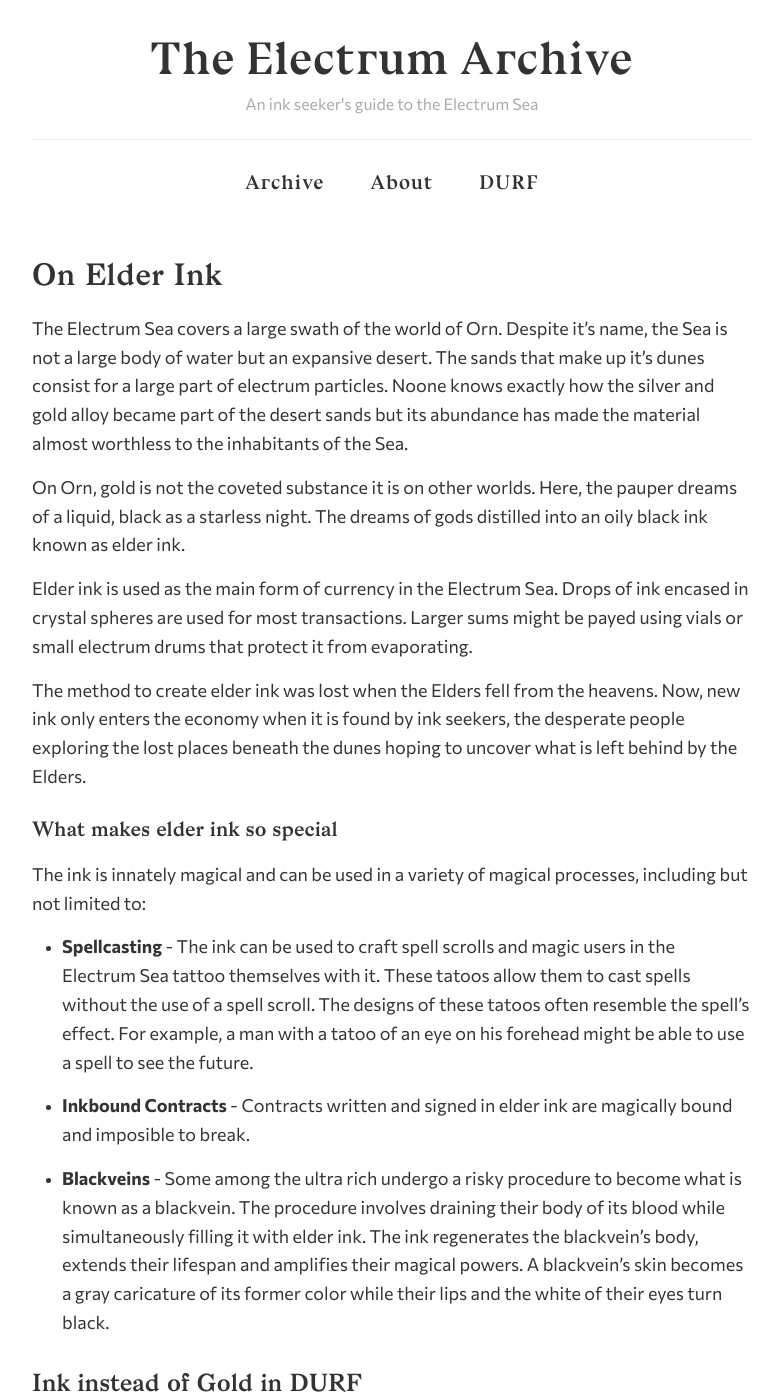
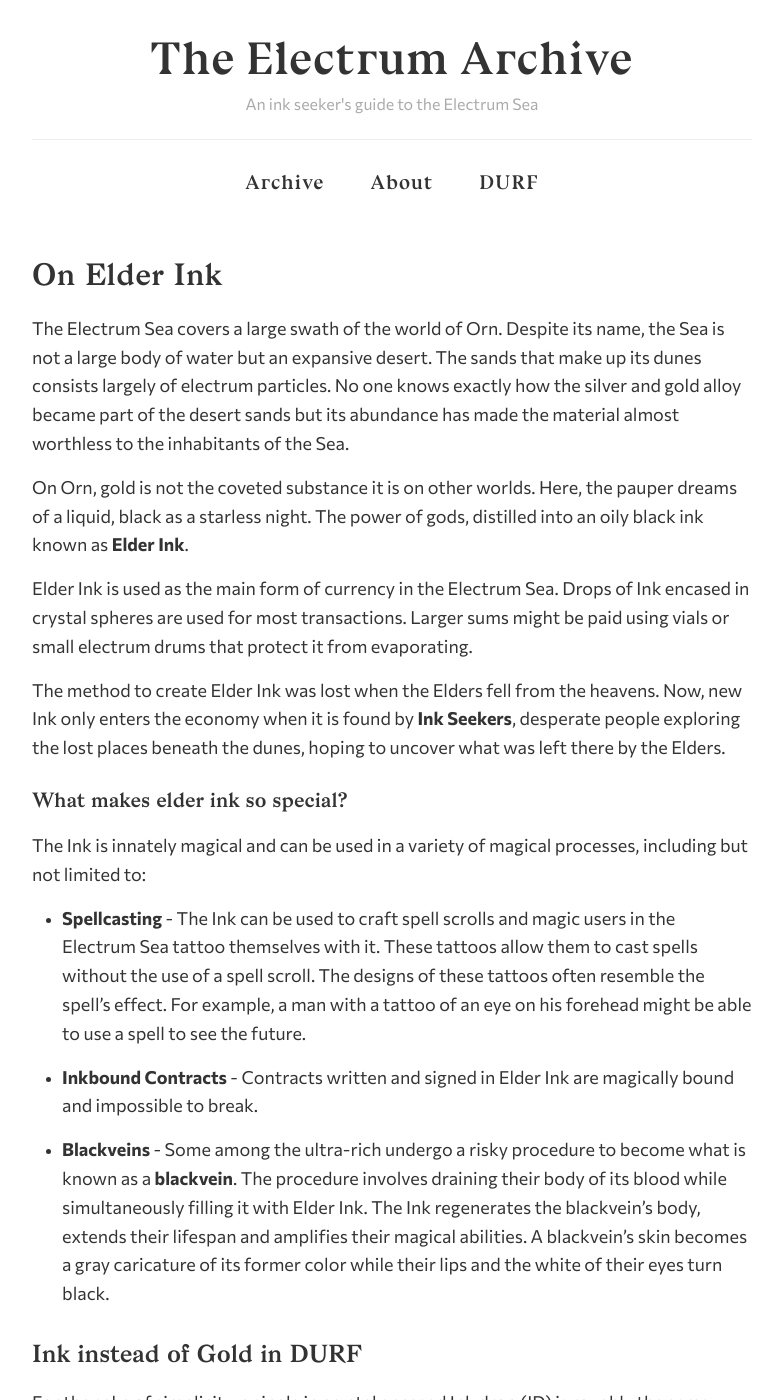
Before and after one commit to emielboven/emielboven.github.io, a Jekyll site: the page built from _posts/2021-10-04-On-Elder-Ink.md, in a window 1280 px wide and 1400 px high. Shown: the whole window, without its empty margins (248-1030 px from the left). Built offline with Jekyll 4.4.1, drawn with Linux system fonts in a browser that asks for light colours; some of the changed text lies outside the part shown.

Commit message:
Update 2021-10-04-On-Elder-Ink.md

```diff
--- a/_posts/2021-10-04-On-Elder-Ink.md
+++ b/_posts/2021-10-04-On-Elder-Ink.md
@@ -3,22 +3,22 @@ layout: post
 title: On Elder Ink
 ---
 
-The Electrum Sea covers a large swath of the world of Orn. Despite it's name, the Sea is not a large body of water but an expansive desert. The sands that make up it's dunes consist for a large part of electrum particles. Noone knows exactly how the silver and gold alloy became part of the desert sands but its abundance has made the material almost worthless to the inhabitants of the Sea.
+The Electrum Sea covers a large swath of the world of Orn. Despite its name, the Sea is not a large body of water but an expansive desert. The sands that make up its dunes consists largely of electrum particles. No one knows exactly how the silver and gold alloy became part of the desert sands but its abundance has made the material almost worthless to the inhabitants of the Sea.
 
-On Orn, gold is not the coveted substance it is on other worlds. Here, the pauper dreams of a liquid, black as a starless night. The dreams of gods distilled into an oily black ink known as elder ink.
+On Orn, gold is not the coveted substance it is on other worlds. Here, the pauper dreams of a liquid, black as a starless night. The power of gods, distilled into an oily black ink known as **Elder Ink**.
 
-Elder ink is used as the main form of currency in the Electrum Sea. Drops of ink encased in crystal spheres are used for most transactions. Larger sums might be payed using vials or small electrum drums that protect it from evaporating.
+Elder Ink is used as the main form of currency in the Electrum Sea. Drops of Ink encased in crystal spheres are used for most transactions. Larger sums might be paid using vials or small electrum drums that protect it from evaporating.
 
-The method to create elder ink was lost when the Elders fell from the heavens. Now, new ink only enters the economy when it is found by ink seekers, the desperate people exploring the lost places beneath the dunes hoping to uncover what is left behind by the Elders.
+The method to create Elder Ink was lost when the Elders fell from the heavens. Now, new Ink only enters the economy when it is found by **Ink Seekers**, desperate people exploring the lost places beneath the dunes, hoping to uncover what was left there by the Elders.
 
-### What makes elder ink so special
-The ink is innately magical and can be used in a variety of magical processes, including but not limited to:
+### What makes elder ink so special?
+The Ink is innately magical and can be used in a variety of magical processes, including but not limited to:
 
-* **Spellcasting** - The ink can be used to craft spell scrolls and magic users in the Electrum Sea tattoo themselves with it. These tatoos allow them to cast spells without the use of a spell scroll. The designs of these tatoos often resemble the spell's effect. For example, a man with a tatoo of an eye on his forehead might be able to use a spell to see the future.
+* **Spellcasting** - The Ink can be used to craft spell scrolls and magic users in the Electrum Sea tattoo themselves with it. These tattoos allow them to cast spells without the use of a spell scroll. The designs of these tattoos often resemble the spell's effect. For example, a man with a tattoo of an eye on his forehead might be able to use a spell to see the future.
 
-* **Inkbound Contracts** - Contracts written and signed in elder ink are magically bound and imposible to break.
+* **Inkbound Contracts** - Contracts written and signed in Elder Ink are magically bound and impossible to break.
 
-* **Blackveins** - Some among the ultra rich undergo a risky procedure to become what is known as a blackvein. The procedure involves draining their body of its blood while simultaneously filling it with elder ink. The ink regenerates the blackvein's body, extends their lifespan and amplifies their magical powers. A blackvein's skin becomes a gray caricature of its former color while their lips and the white of their eyes turn black.
+* **Blackveins** - Some among the ultra-rich undergo a risky procedure to become what is known as a **blackvein**. The procedure involves draining their body of its blood while simultaneously filling it with Elder Ink. The Ink regenerates the blackvein's body, extends their lifespan and amplifies their magical abilities. A blackvein's skin becomes a gray caricature of its former color while their lips and the white of their eyes turn black.
 
 ## Ink instead of Gold in DURF
-For simplicity sake a single in crystal encased ink drop (ID) is roughly the same value as a gold pound (GP) in DURF. So the the same rules apply for gaining HD and buying *Supply* etc.
+For the sake of simplicity, a single in crystal encased Ink drop (ID) is roughly the same value as a gold pound (GP) in DURF. So the same rules and values apply for gaining HD and buying *Supply*, etc.
```
